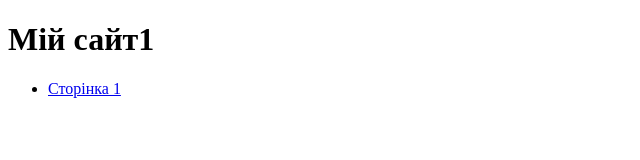
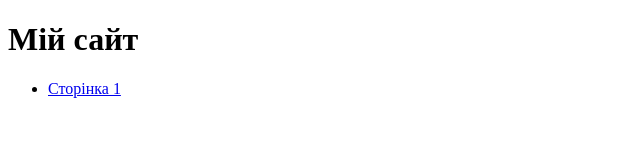
Before and after one commit to Frontend-Backend-Developer/Lab2-Work, a plain HTML site: page index-main.html in a window 1280 px wide. Shown: the full height of the page, 0-640 px from the left. Drawn offline with Linux system fonts and the light colour scheme.

Commit message:
Вирішено конфлікти

```diff
--- a/index-main.html
+++ b/index-main.html
@@ -4,7 +4,7 @@
   <title>Мій сайт</title>
 </head>
 <body>
-  <h1>Мій сайт1</h1>
+  <h1>Мій сайт</h1>
   <ul>
     <li><a href="index.html">Сторінка 1</a></li>
   </ul>
```
